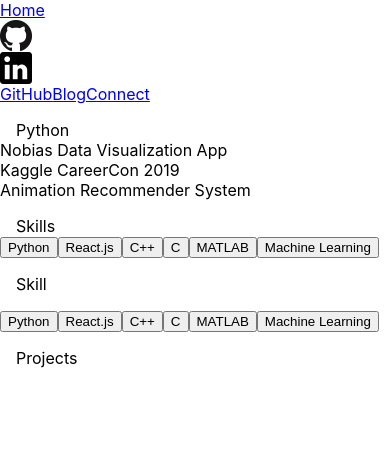
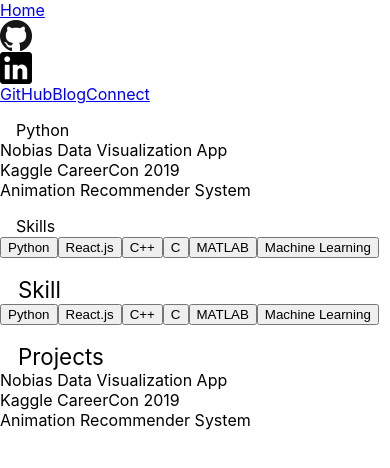
Before and after one commit to AmartyaBarua/homepage, a React (Create React App) app: page / in a window 390 px wide. Shown: the top 468 px of the page. Built offline with nearby package versions, Linux system fonts and the light colour scheme; what facepaint would draw is missing.

Commit message:
mobile site ready

```diff
--- a/src/Body.js
+++ b/src/Body.js
@@ -61,7 +61,7 @@ const cardStyleMobile = css(
     flexFlow: ["column nowrap", "column nowrap"],
     backgroundColor: "#F1F0F0",
     borderRadius: "1em",
-    width: ["75%"],
+    width: ["90%"],
     height: ["auto"],
     margin: ["1em"],
   })
@@ -71,7 +71,16 @@ const skillListStyle = css(
   mq({ margin: ".6em", display: "flex", flexFlow: ["row wrap"] })
 );
 
-const buttonStyle = css(mq({ margin: ".1em" }));
+const buttonStyle = css(
+  mq({
+    margin: ".6em",
+    backgroundColor: "#EAE7DC",
+    textAlign: "center",
+    borderRadius: ".6em",
+    padding: ".6em .6em",
+    color: "#E85A4F",
+  })
+);
 
 function Body() {
   const [project, setProject] = useState("Python");
@@ -207,7 +216,9 @@ function Body() {
         </div>
       </div>
       <div className="skill" css={cardStyleMobile}>
-        <div css={{ margin: "1em" }}>Skill</div>
+        <div css={{ marginTop: ".8em", marginLeft: ".8em", fontSize: "1.4em" }}>
+          Skill
+        </div>
         <div css={skillListStyle}>
           <button onClick={() => setProject("python")} css={buttonStyle}>
             Python
@@ -230,7 +241,9 @@ function Body() {
         </div>
       </div>
       <div className="projects" css={cardStyleMobile}>
-        <div css={{ margin: "1em" }}>Projects</div>
+        <div css={{ marginTop: ".8em", marginLeft: ".8em", fontSize: "1.4em" }}>
+          Projects
+        </div>
         {(function () {
           switch (project) {
             case "python":
@@ -245,18 +258,18 @@ function Body() {
                   <Collapsible
                     title="Nobias Data Visualization App"
                     children="Single page application to visualize trends in user browsing
-                    history"
-                    link="/here"
+                    history. Made for Nobias as part of my interview."
+                    link="https://github.com/AmartyaBarua/nobias-data-visualisation"
                   />
                   <Collapsible
                     title="Kaggle CareerCon 2019"
                     children="Kaggle machine learning competition. 89% model accuracy."
-                    link="/link"
+                    link="https://github.com/AmartyaBarua/Kaggle-CareerCon-2019"
                   />
                   <Collapsible
                     title="Animation Recommender System"
                     children="Netflix like recommender system. Made with Python."
-                    link="/link"
+                    link="https://github.com/AmartyaBarua/AnimationRecommenderSystem"
                   />
                 </div>
               );
@@ -272,7 +285,7 @@ function Body() {
                   <Collapsible
                     title="Predator Prey Simulation"
                     children="This simulation explores the mathematical model proposed by Alfred Lotka (1910) and Vito Volterra (1926)."
-                    link="/here"
+                    link="https://github.com/AmartyaBarua/Predator_Prey_Simulation/blob/master/Predator_Prey_Simulation/main.cpp"
                   />
                 </div>
               );
@@ -288,7 +301,7 @@ function Body() {
                   <Collapsible
                     title="tail.c"
                     children="Tail function for the XV6 operating system released by MIT."
-                    link="/here"
+                    link="https://github.com/AmartyaBarua/XV6-tail.c/blob/master/tail.c"
                   />
                 </div>
               );
@@ -304,7 +317,7 @@ function Body() {
                   <Collapsible
                     title="Delta Robot Inverse Kinematics"
                     children="Function to calculate input angles of a delta robot (for Lego NXT)."
-                    link="/here"
+                    link="https://github.com/AmartyaBarua/LegoNXT2.0_DeltaRobot"
                   />
                 </div>
               );
@@ -320,17 +333,58 @@ function Body() {
                   <Collapsible
                     title="Kaggle CareerCon 2019"
                     children="Kaggle machine learning competition. 89% model accuracy."
-                    link="/link"
+                    link="https://github.com/AmartyaBarua/Kaggle-CareerCon-2019"
                   />
                   <Collapsible
                     title="Animation Recommender System"
                     children="Netflix like recommender system. Made with Python."
-                    link="/link"
+                    link="https://github.com/AmartyaBarua/AnimationRecommenderSystem"
+                  />
+                </div>
+              );
+            case "react":
+              return (
+                <div
+                  css={{
+                    display: "flex",
+                    flexFlow: "column nowrap",
+                    justifyContent: "space-around",
+                  }}
+                >
+                  <Collapsible
+                    title="This website!"
+                    children="This responsive single page web app was built using React."
+                    link="/index"
                   />
                 </div>
               );
             default:
-              return null;
+              return (
+                <div
+                  css={{
+                    display: "flex",
+                    flexFlow: "column nowrap",
+                    justifyContent: "space-around",
+                  }}
+                >
+                  <Collapsible
+                    title="Nobias Data Visualization App"
+                    children="Single page application to visualize trends in user browsing
+                    history. Made for Nobias as part of my interview."
+                    link="https://github.com/AmartyaBarua/nobias-data-visualisation"
+                  />
+                  <Collapsible
+                    title="Kaggle CareerCon 2019"
+                    children="Kaggle machine learning competition. 89% model accuracy."
+                    link="https://github.com/AmartyaBarua/Kaggle-CareerCon-2019"
+                  />
+                  <Collapsible
+                    title="Animation Recommender System"
+                    children="Netflix like recommender system. Made with Python."
+                    link="https://github.com/AmartyaBarua/AnimationRecommenderSystem"
+                  />
+                </div>
+              );
           }
         })()}
       </div>
--- a/src/Collapsible.js
+++ b/src/Collapsible.js
@@ -13,8 +13,8 @@ const mq = facepaint([
 const billBoardStyle = css(
   mq({
     margin: ".6em",
-    padding: ".2em",
-    backgroundColor: "#D3F2F9",
+    padding: ".6em",
+    backgroundColor: "#F7A298",
     borderRadius: ".4em",
   })
 );
@@ -25,8 +25,13 @@ const descriptionStyle = css(
     marginRight: ".6em",
     marginBottom: ".4em",
     marginTop: ".2em",
-    padding: ".2em",
+    padding: ".6em",
     backgroundColor: "#1F0F0",
+    borderLeft: "solid 1px #F7A298",
+    borderBottom: "solid 1px #F7A298",
+    borderRight: "solid 1px #F7A298",
+    display: "flex",
+    flexFlow: "column nowrap",
   })
 );
 
@@ -52,7 +57,9 @@ class Collapsible extends React.Component {
         {this.state.open ? (
           <div className="description" css={descriptionStyle}>
             {this.props.children}
-            <a href={this.props.link}>here</a>
+            <div css={{ marginTop: ".6em", marginBottom: ".6em" }}>
+              <a href={this.props.link}>here</a>
+            </div>
           </div>
         ) : null}
       </div>
```
